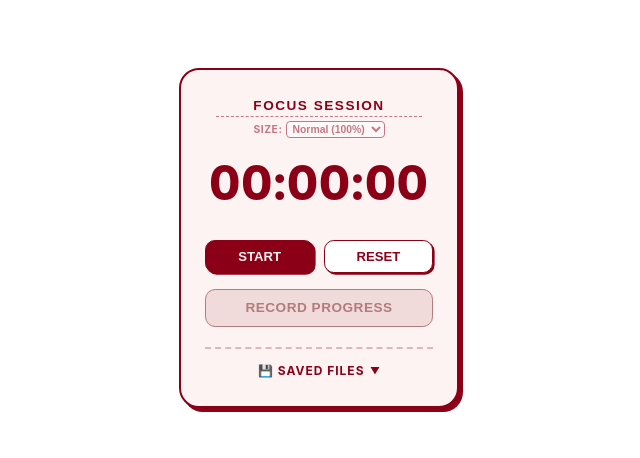
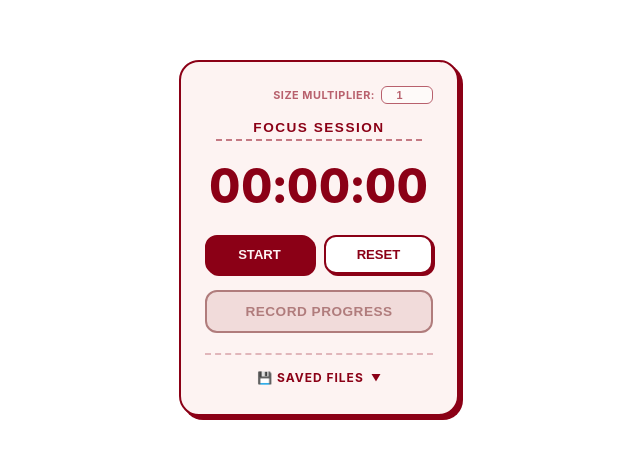
Before and after one commit to kubtunsitdown/palacewidget, a plain HTML site: page index.html in a window 1280 px wide. Shown: the part 162-620 px from the top of the page, without its empty margins (321-961 px from the left). Drawn offline with Linux system fonts and the light colour scheme.

Commit message:
Update index.html

```diff
--- a/index.html
+++ b/index.html
@@ -5,13 +5,6 @@
 <meta name="viewport" content="width=device-width, initial-scale=1.0">
 <title>Palace's RPG Save Stopwatch</title>
 <style>
-/* --- WIDGET GLOBAL SIZE CONFIG ---
-  ใช้ CSS Variables ควบคุมขนาดทั้งหมดผ่านการเปลี่ยนค่า --widget-scale
-*/
-:root {
-    --widget-scale: 1.0; /* ค่าเริ่มต้นคือ 1.0 (ปรับเพิ่ม/ลดได้จากหน้าจอหน้าเว็บเลย) */
-}
-
 body {
 background-color: transparent;
 margin: 0;
@@ -23,34 +16,65 @@ body {
 padding: 20px 0;
 box-sizing: border-box;
 position: relative;
-    /* คำนวณขนาด Font ตัวแม่ ถ้าเปลี่ยนตรงนี้ ทุกอย่างที่เป็นหน่วย em จะเปลี่ยนตามหมด */
-    font-size: calc(16px * var(--widget-scale));
 }
+
+/* Container หลักสำหรับทำหน้าที่จองพื้นที่การสเกล */
+.scale-wrapper {
+display: flex;
+justify-content: center;
+align-items: center;
+transition: transform 0.2s ease;
+transform-origin: center center;
+}
+
 .widget-container {
 background: #FDF3F2; /* Creamy pastel */
-    border: 0.125em solid #8B0016; /* Deep Burgundy Crimson */
-    border-radius: 1.25em;
-    padding: 1.5em;
-    width: 17.5em; /* ปรับเป็นหน่วย em เพื่อให้ขยายตามขนาดฟอนต์ */
+border: 2px solid #8B0016; /* Deep Burgundy Crimson */
+border-radius: 20px;
+padding: 24px;
+width: 280px;
 text-align: center;
-    box-shadow: 0.25em 0.25em 0px #8B0016; /* Retro 2D Shadow ยืดหยุ่นตามขนาด */
+box-shadow: 4px 4px 0px #8B0016; /* Retro 2D Shadow */
 color: #8B0016;
 box-sizing: border-box;
 position: relative;
 }
 
-/* หัวข้อและโซนปรับขนาดแอป */
-.header-zone {
+/* โซนปรับขนาดที่ซ่อนตัวแบบ Minimal Lux ข้างบน */
+.size-controller {
 display: flex;
-    flex-direction: column;
+justify-content: flex-end;
 align-items: center;
-    gap: 0.25em;
-    margin-bottom: 0.6em;
+gap: 6px;
+margin-bottom: 12px;
+font-size: 0.68rem;
+font-weight: bold;
+text-transform: uppercase;
+letter-spacing: 0.5px;
+opacity: 0.6;
+transition: opacity 0.2s;
 }
+.size-controller:hover {
+opacity: 1;
+}
+.scale-input {
+background: #ffffff;
+border: 1.5px solid #8B0016;
+border-radius: 6px;
+color: #8B0016;
+font-size: 0.68rem;
+font-weight: bold;
+text-align: center;
+width: 50px;
+padding: 2px 0;
+outline: none;
+}
+
+/* Editable Title Styled like a clean input */
 .title-input {
 background: transparent;
 border: none;
-    border-bottom: 0.125em dashed #8b001680;
+border-bottom: 2px dashed #8b001680;
 color: #8B0016;
 font-size: 0.85rem;
 font-weight: 800;
@@ -58,82 +82,54 @@ body {
 text-transform: uppercase;
 letter-spacing: 1.5px;
 width: 90%;
+margin-bottom: 10px;
 outline: none;
-    padding: 0.25em 0;
+padding: 4px 0;
 transition: border-color 0.2s;
 }
 .title-input:focus {
 border-bottom-color: #8B0016;
 }
-
-/* แถบควบคุมขนาดแบบไม่ต้องแก้โค้ด */
-.size-control-container {
-    display: flex;
-    align-items: center;
-    justify-content: center;
-    gap: 0.3em;
-    font-size: 0.65rem;
-    font-weight: bold;
-    opacity: 0.5;
-    transition: opacity 0.2s;
-    text-transform: uppercase;
-    letter-spacing: 0.5px;
-}
-.size-control-container:hover {
-    opacity: 1;
-}
-.size-select {
-    background: #ffffff;
-    border: 1px solid #8B0016;
-    border-radius: 4px;
-    color: #8B0016;
-    font-size: 0.65rem;
-    font-weight: bold;
-    cursor: pointer;
-    outline: none;
-    padding: 1px 2px;
-}
-
 .timer-display {
 font-size: 3rem;
 font-weight: 800;
 font-variant-numeric: tabular-nums;
-    margin: 0.3em 0 0.6em 0;
+margin: 5px 0 20px 0;
 letter-spacing: 1px;
 color: #8B0016;
 }
 .control-buttons {
 display: flex;
 justify-content: space-between;
-    gap: 0.6em;
-    margin-bottom: 1em;
+gap: 10px;
+margin-bottom: 16px;
 }
 .btn {
 background-color: #ffffff;
 color: #8B0016;
-    border: 0.125em solid #8B0016;
-    border-radius: 0.75em;
-    padding: 0.6em;
+border: 2px solid #8B0016;
+border-radius: 12px;
+padding: 10px;
 font-size: 0.82rem;
 font-weight: bold;
 text-transform: uppercase;
 cursor: pointer;
 flex: 1;
 transition: all 0.2s ease;
-    box-shadow: 0.125em 0.125em 0px #8B0016;
+box-shadow: 2px 2px 0px #8B0016;
 }
 .btn:hover {
-    transform: translate(-0.06em, -0.06em);
-    box-shadow: 0.187em 0.187em 0px #8B0016;
+transform: translate(-1px, -1px);
+box-shadow: 3px 3px 0px #8B0016;
 }
 .btn:active {
-    transform: translate(0.06em, 0.06em);
-    box-shadow: 0.06em 0.06em 0px #8B0016;
+transform: translate(1px, 1px);
+box-shadow: 1px 1px 0px #8B0016;
 }
 .btn-start {
 background-color: #8B0016;
 color: #FDF3F2;
-    border: 0.125em solid #8B0016;
+border: 2px solid #8B0016;
 }
 .btn-start:hover {
 background-color: #a31226;
@@ -141,9 +137,9 @@ body {
 .save-button {
 background-color: #f1dbda;
 color: #b07c7c;
-    border: 0.125em solid #b07c7c;
-    border-radius: 0.75em;
-    padding: 0.75em;
+border: 2px solid #b07c7c;
+border-radius: 12px;
+padding: 12px;
 font-size: 0.85rem;
 font-weight: bold;
 text-transform: uppercase;
@@ -156,20 +152,20 @@ body {
 .save-button.active {
 background-color: #8B0016;
 color: #FDF3F2;
-    border: 0.125em solid #8B0016;
-    box-shadow: 0.125em 0.125em 0px #3c0006;
+border: 2px solid #8B0016;
+box-shadow: 2px 2px 0px #3c0006;
 cursor: pointer;
 }
 .save-button.active:hover {
 background-color: #a31226;
-    transform: translateY(-0.06em);
+transform: translateY(-1px);
 }
 
 /* Save Game List Section */
 .save-list-section {
-    margin-top: 1.25em;
-    border-top: 0.125em dashed #8b001640;
-    padding-top: 0.9em;
+margin-top: 20px;
+border-top: 2px dashed #8b001640;
+padding-top: 15px;
 text-align: left;
 }
 .save-list-title {
@@ -177,7 +173,7 @@ body {
 font-weight: bold;
 letter-spacing: 1px;
 text-transform: uppercase;
-    margin-bottom: 0.3em;
+margin-bottom: 5px;
 color: #8B0016;
 text-align: center;
 cursor: pointer;
@@ -185,7 +181,7 @@ body {
 display: flex;
 justify-content: center;
 align-items: center;
-    gap: 0.375em;
+gap: 6px;
 }
 .save-list-title::after {
 content: '▲';
@@ -196,7 +192,7 @@ body {
 transform: rotate(180deg);
 }
 .save-list-container {
-    max-height: 9.375em;
+max-height: 150px;
 overflow-y: auto;
 transition: max-height 0.3s ease, opacity 0.3s ease;
 opacity: 1;
@@ -211,6 +207,7 @@ body {
 padding: 0;
 margin: 0;
 }
+/* Custom thin scrollbar */
 .save-list-container::-webkit-scrollbar {
 width: 4px;
 }
@@ -223,23 +220,23 @@ body {
 justify-content: space-between;
 align-items: center;
 background: #ffffff;
-    border: 0.09em solid #8B0016;
-    border-radius: 0.625em;
-    padding: 0.5em 0.625em;
-    margin-bottom: 0.5em;
-    box-shadow: 0.125em 0.125em 0px #8B0016;
+border: 1.5px solid #8B0016;
+border-radius: 10px;
+padding: 8px 10px;
+margin-bottom: 8px;
+box-shadow: 2px 2px 0px #8B0016;
 }
 .save-info {
 overflow: hidden;
 display: flex;
 flex-direction: column;
 flex: 1;
-    margin-right: 0.5em;
+margin-right: 8px;
 }
 .save-name-container {
 display: flex;
 align-items: center;
-    gap: 0.25em;
+gap: 4px;
 }
 .save-name {
 font-size: 0.8rem;
@@ -283,18 +280,18 @@ body {
 }
 .save-actions {
 display: flex;
-    gap: 0.3em;
+gap: 5px;
 }
 .action-btn {
 background: #ffffff;
-    border: 0.09em solid #8B0016;
-    border-radius: 0.375em;
+border: 1.5px solid #8B0016;
+border-radius: 6px;
 color: #8B0016;
 font-size: 0.7rem;
 font-weight: bold;
 text-transform: uppercase;
 cursor: pointer;
-    padding: 0.2em 0.4em;
+padding: 3px 6px;
 transition: all 0.2s;
 }
 .action-btn:hover {
@@ -311,7 +308,7 @@ body {
 border-color: #333;
 }
 
-/* Custom Modal */
+/* --- IN-WIDGET MODAL DIALOG STYLE --- */
 .custom-modal-overlay {
 position: absolute;
 top: 0;
@@ -319,7 +316,7 @@ body {
 width: 100%;
 height: 100%;
 background: rgba(139, 0, 22, 0.25);
-    border-radius: 1.25em;
+border-radius: 20px;
 display: flex;
 justify-content: center;
 align-items: center;
@@ -334,11 +331,11 @@ body {
 }
 .custom-modal {
 background: #FDF3F2;
-    border: 0.125em solid #8B0016;
-    border-radius: 1em;
-    padding: 1em;
+border: 2px solid #8B0016;
+border-radius: 16px;
+padding: 16px;
 width: 85%;
-    box-shadow: 0.25em 0.25em 0px #8B0016;
+box-shadow: 4px 4px 0px #8B0016;
 text-align: center;
 box-sizing: border-box;
 animation: popIn 0.25s cubic-bezier(0.175, 0.885, 0.32, 1.275);
@@ -351,29 +348,29 @@ body {
 font-size: 0.75rem;
 font-weight: 800;
 letter-spacing: 1px;
-    margin-bottom: 0.5em;
+margin-bottom: 8px;
 color: #8B0016;
 text-transform: uppercase;
 }
 .modal-text {
 font-size: 0.78rem;
 line-height: 1.4;
-    margin-bottom: 1em;
+margin-bottom: 16px;
 color: #8B0016;
 }
 .modal-buttons {
 display: flex;
-    gap: 0.5em;
+gap: 8px;
 }
 .modal-btn {
 flex: 1;
-    padding: 0.5em;
+padding: 8px;
 font-size: 0.75rem;
 font-weight: bold;
-    border-radius: 0.5em;
+border-radius: 8px;
 text-transform: uppercase;
 cursor: pointer;
-    border: 0.125em solid #8B0016;
+border: 2px solid #8B0016;
 transition: all 0.1s;
 }
 .modal-btn-confirm {
@@ -394,20 +391,14 @@ body {
 </head>
 <body>
 
+<div class="scale-wrapper" id="scaleWrapper">
 <div class="widget-container">
-    <div class="header-zone">
+<div class="size-controller">
+<span>Size Multiplier:</span>
+<input type="number" id="scaleInput" class="scale-input" value="1" min="0.5" max="2" step="0.05" oninput="changeWidgetScale()">
+</div>
+
 <input type="text" id="titleInput" class="title-input" value="Focus Session" placeholder="ENTER SESSION NAME">
-
-        <div class="size-control-container">
-            <span>Size:</span>
-            <select id="sizeSelect" class="size-select" onchange="changeWidgetSize(this.value)">
-                <option value="0.8">Small (80%)</option>
-                <option value="1.0" selected>Normal (100%)</option>
-                <option value="1.2">Large (120%)</option>
-                <option value="1.4">Extra (140%)</option>
-            </select>
-        </div>
-    </div>
 
 <div class="timer-display" id="display">00:00:00</div>
 
@@ -438,6 +429,7 @@ body {
 </div>
 </div>
 </div>
+</div>
 
 <script>
 let startTime = 0;
@@ -446,6 +438,8 @@ let timerInterval;
 let isRunning = false;
 let pendingOverwriteIndex = null;
 
+const scaleWrapper = document.getElementById('scaleWrapper');
+const scaleInput = document.getElementById('scaleInput');
 const display = document.getElementById('display');
 const startBtn = document.getElementById('startBtn');
 const pauseBtn = document.getElementById('pauseBtn');
@@ -456,23 +450,26 @@ const saveListSection = document.getElementById('saveListSection');
 const customModal = document.getElementById('customModal');
 const modalText = document.getElementById('modalText');
 const modalConfirmBtn = document.getElementById('modalConfirmBtn');
-const sizeSelect = document.getElementById('sizeSelect');
 
-// Load saves & size preference from LocalStorage
+// Load saves and scale from LocalStorage
 let savedGames = JSON.parse(localStorage.getItem('palace_stopwatch_saves')) || [];
-let savedSize = localStorage.getItem('palace_stopwatch_size') || "1.0";
+let currentScale = parseFloat(localStorage.getItem('palace_stopwatch_scale')) || 1;
 
-// ทำการ Render ขนาดที่เคยตั้งไว้ล่าสุด
-sizeSelect.value = savedSize;
-changeWidgetSize(savedSize);
+// เซ็ตขนาดเริ่มต้นตามค่าที่เซฟไว้ล่าสุด
+scaleInput.value = currentScale;
+changeWidgetScale();
 
 saveListSection.classList.add('collapsed');
 renderSaves();
 
-// ฟังก์ชันปรับขนาด Widget แบบ Real-time
-function changeWidgetSize(scaleValue) {
-    document.documentElement.style.setProperty('--widget-scale', scaleValue);
-    localStorage.setItem('palace_stopwatch_size', scaleValue);
+// ฟังก์ชันปรับสเกลขนาดแบบครอบคลุมทั้งชิ้น
+function changeWidgetScale() {
+let scaleValue = parseFloat(scaleInput.value);
+// ป้องกันการใส่ค่าเอ๋อๆ หรือว่างเปล่า
+if (isNaN(scaleValue) || scaleValue <= 0) scaleValue = 1;
+
+scaleWrapper.style.transform = `scale(${scaleValue})`;
+localStorage.setItem('palace_stopwatch_scale', scaleValue);
 }
 
 function timeToString(time) {
@@ -627,7 +624,6 @@ function renderSaves() {
 saveList.innerHTML = '<li style="text-align:center; font-size:0.75rem; color:#8b001680; padding: 10px;">No records established.</li>';
 return;
 }
-
 savedGames.forEach(game => {
 const li = document.createElement('li');
 li.className = 'save-item';
```
Lines whose indentation alone changed are shown as unchanged.
